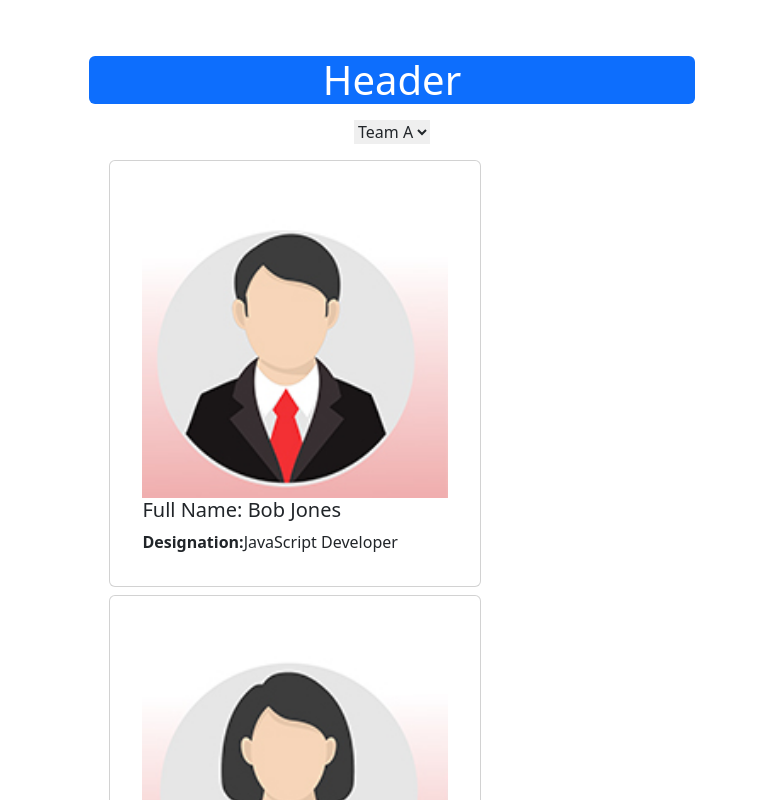
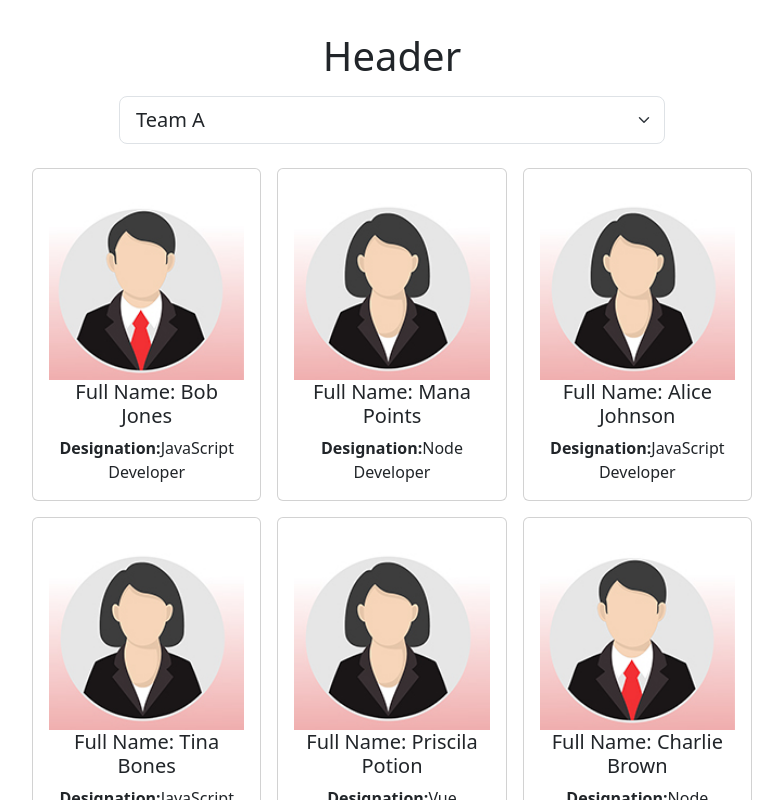
Before and after one commit to henrike32/team-manage-app, a React (Vite) app: page / in a window 1280 px wide. Shown: the top 800 px of the page, without its empty margins (248-1031 px from the left). Built offline with nearby package versions, Linux system fonts and the light colour scheme.

Commit message:
form selection- large

```diff
--- a/src/App.css
+++ b/src/App.css
@@ -7,10 +7,15 @@
 }
 
 
-body{
+body {
   font-family: Arial;
 }
 
+.card-collection {
+  display: grid;
+  grid-template-columns: 1fr 1fr 1fr;
+}
+
 .card {
-  padding: 2em;
+  padding: 1em;
 }
--- a/src/Employees.tsx
+++ b/src/Employees.tsx
@@ -58,7 +58,7 @@ const Employees = () => {
     fullName: "Edward Davis",
     designation: "JavaScript Developer",
     gender: "female",
-    teamName: "TeamA"
+    teamName: "TeamB"
   },
   {
     id: 9,
@@ -95,7 +95,7 @@ const Employees = () => {
       <div className="row justify-content-center mt-3 mb-3">
         <div className="col-6">
           { /* teams code */}
-          <select>
+          <select className="form-select form-select-lg">
             <option value="TeamA">Team A</option>
             <option value="TeamB">Team B</option>
             <option value="TeamC">Team C</option>
@@ -103,7 +103,7 @@ const Employees = () => {
         </div>
       </div>
 
-      <div className="col justify-content-center mt-3 mb-3">
+      <div className="row justify-content-center mt-3 mb-3">
         <div className="col-8">
           <div className="card-collection">
             {
--- a/src/Header.tsx
+++ b/src/Header.tsx
@@ -1,7 +1,7 @@
 const Header = ()  => {
 
     return (
-        <h1 className="mt-4 p5 bg-primary text-white rounded ">
+        <h1>
             Header
         </h1>
     )
```
